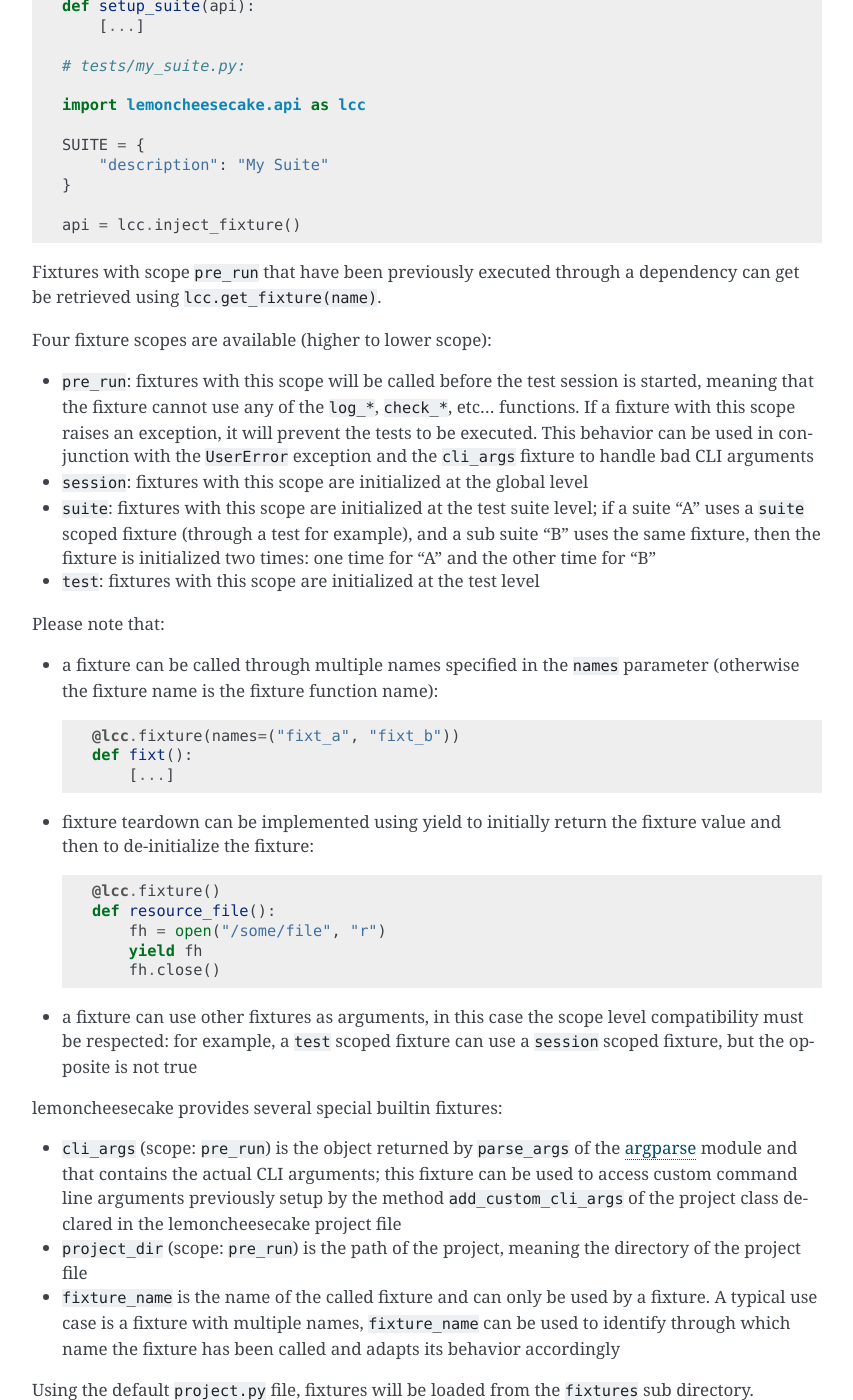
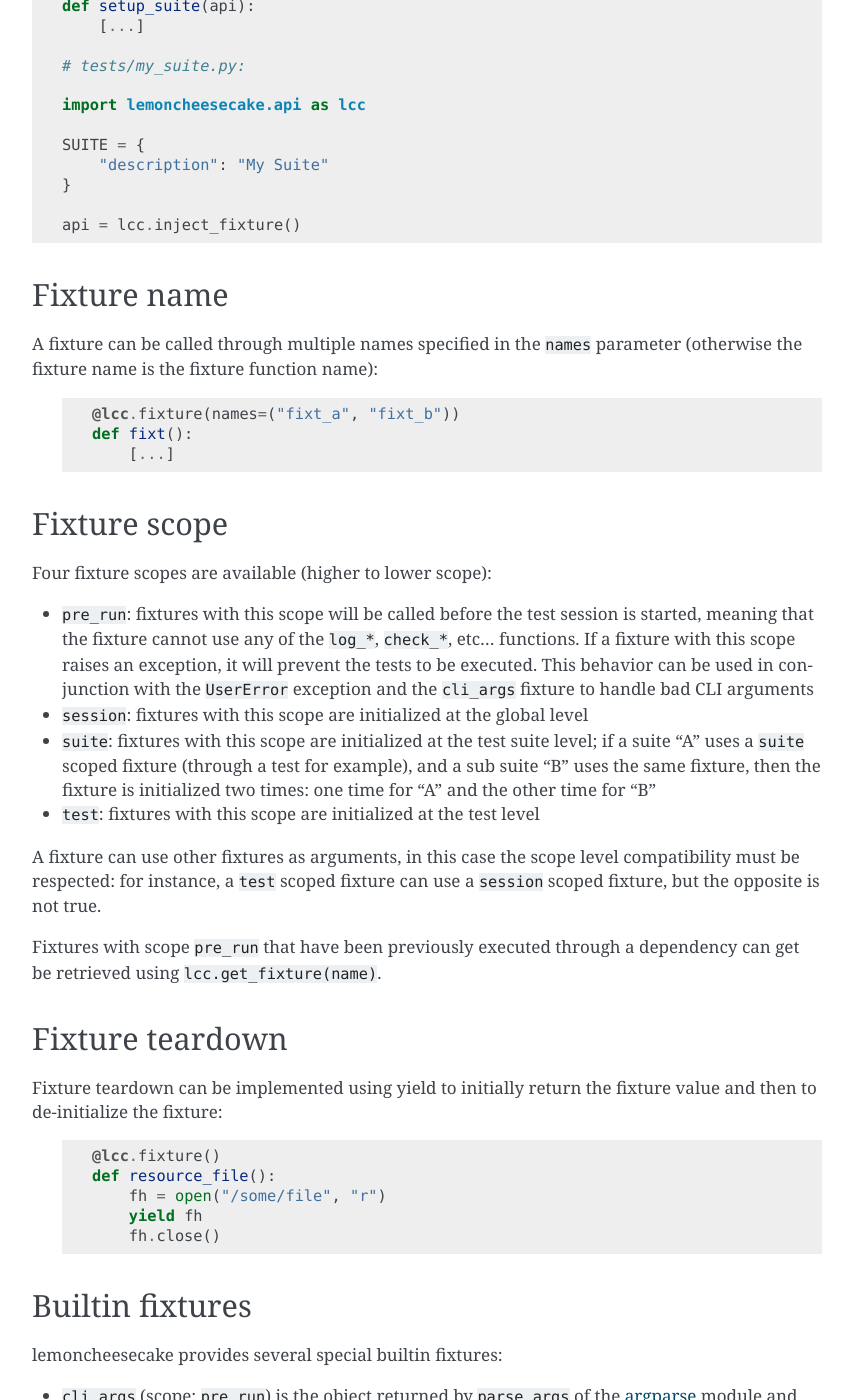
Before and after one commit to lemoncheesecake/lemoncheesecake, a Sphinx documentation site: the page built from doc/fixtures.rst, in a window 1280 px wide and 1400 px high, scrolled down 1035 px. Shown: the whole window, without its empty margins (363-1216 px from the left). Built offline with Sphinx 7.4.7, drawn with Linux system fonts in a browser that asks for light colours; some of the changed lines change nothing that is shown; some of the changed text lies outside the part shown.

Commit message:
doc: reorganize the fixture chapter into sub-sections

```diff
--- a/doc/fixtures.rst
+++ b/doc/fixtures.rst
@@ -39,7 +39,8 @@ Fixtures are a powerful and modular way to inject dependencies into your tests.
         resp = api.get("GET", "/some/resource")
         [...]
 
-Fixtures can be injected into suites through parameters passed to ``setup_suite`` and class instance / module attributes:
+Fixtures can also be injected into suites through parameters passed to ``setup_suite`` and class
+instance / module attributes:
 
 .. code-block:: python
 
@@ -64,9 +65,22 @@ Fixtures can be injected into suites through parameters passed to ``setup_suite`
 
     api = lcc.inject_fixture()
 
-Fixtures with scope ``pre_run`` that have been previously executed through a dependency can get be retrieved
-using ``lcc.get_fixture(name)``.
 
+Fixture name
+------------
+
+A fixture can be called through multiple names specified in the ``names`` parameter (otherwise the fixture name
+is the fixture function name):
+
+  .. code-block:: python
+
+      @lcc.fixture(names=("fixt_a", "fixt_b"))
+      def fixt():
+          [...]
+
+
+Fixture scope
+-------------
 
 Four fixture scopes are available (higher to lower scope):
 
@@ -83,19 +97,18 @@ Four fixture scopes are available (higher to lower scope):
 
 - ``test``: fixtures with this scope are initialized at the test level
 
-Please note that:
+A fixture can use other fixtures as arguments, in this case the scope level compatibility must be respected:
+for instance, a ``test`` scoped fixture can use a ``session`` scoped fixture, but the opposite is not true.
 
-- a fixture can be called through multiple names specified in the ``names`` parameter (otherwise the fixture name
-  is the fixture function name):
+Fixtures with scope ``pre_run`` that have been previously executed through a dependency can get be retrieved
+using ``lcc.get_fixture(name)``.
 
-  .. code-block:: python
 
-      @lcc.fixture(names=("fixt_a", "fixt_b"))
-      def fixt():
-          [...]
+Fixture teardown
+----------------
 
-- fixture teardown can be implemented using yield to initially return the fixture value and then to
-  de-initialize the fixture:
+Fixture teardown can be implemented using yield to initially return the fixture value and then to
+de-initialize the fixture:
 
   .. code-block:: python
 
@@ -105,8 +118,9 @@ Please note that:
           yield fh
           fh.close()
 
-- a fixture can use other fixtures as arguments, in this case the scope level compatibility must be respected:
-  for example, a ``test`` scoped fixture can use a ``session`` scoped fixture, but the opposite is not true
+
+Builtin fixtures
+----------------
 
 lemoncheesecake provides several special builtin fixtures:
 
```
